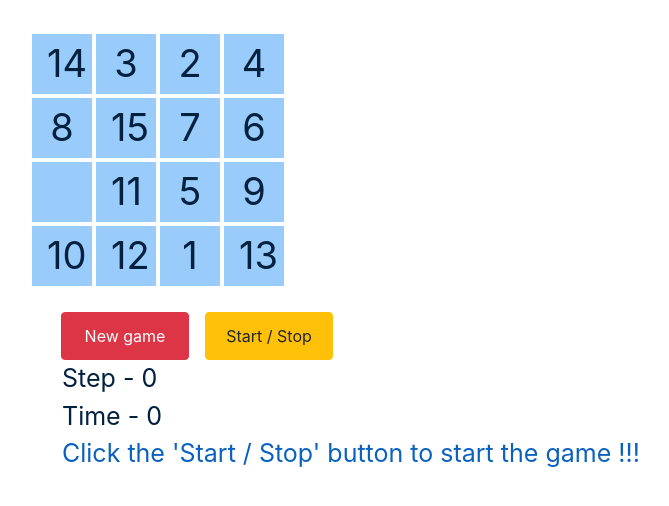
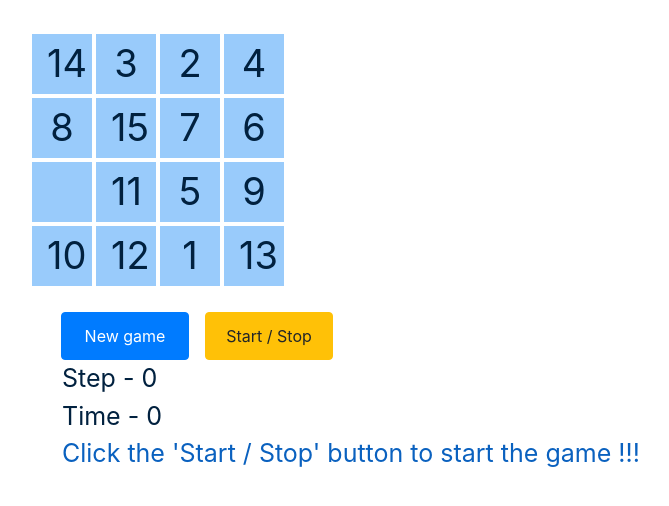
Before and after one commit to narek-7/square, an Angular app: page / in a window 1280 px wide. Shown: the top 506 px of the page, without its empty margins (40-709 px from the left). Built offline with nearby package versions, Linux system fonts and the light colour scheme.

Commit message:
change button's color

```diff
--- a/src/app/app.component.html
+++ b/src/app/app.component.html
@@ -7,7 +7,7 @@
     </tr>
   </table><br>
 
-  <button type="button" class="btn btn-danger" (click)="newGame()">
+  <button type="button" class="btn btn-primary" (click)="newGame()">
     New game
   </button>
 
```
